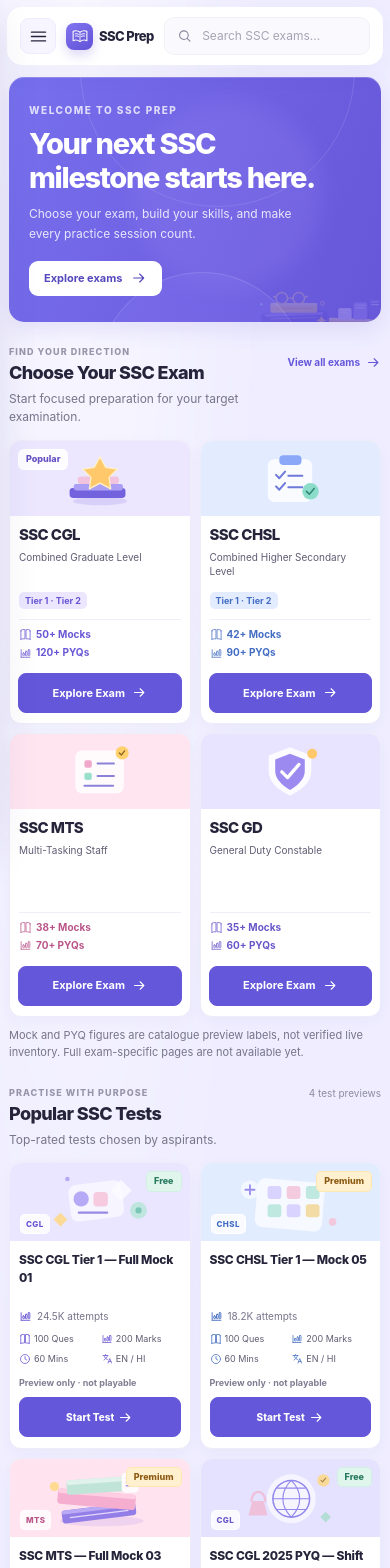
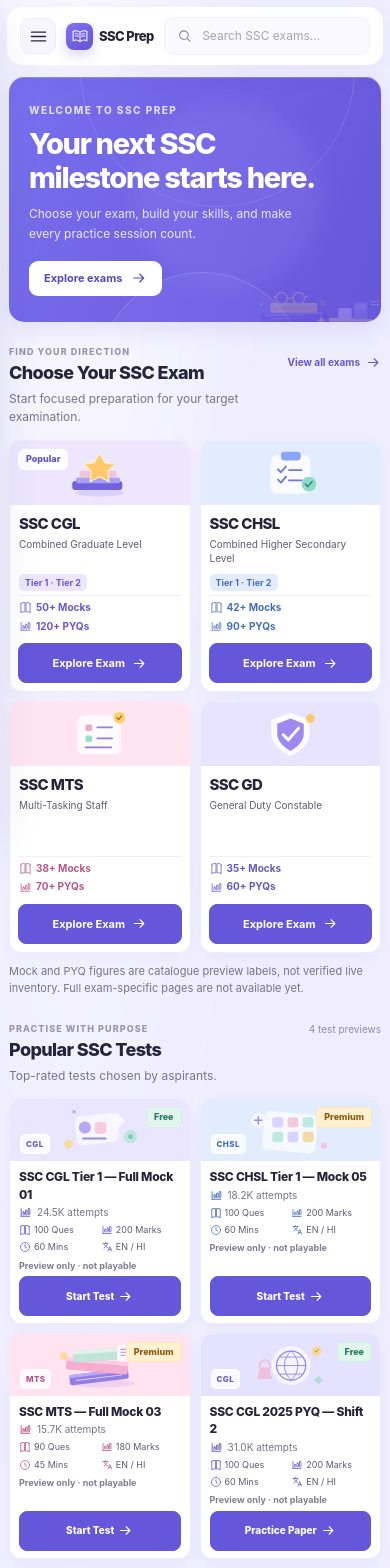
Before and after one commit to zerofall248-cmd/ssc-prep, a Next.js app: page / in a window 390 px wide. Shown: the top 1568 px of the page. Built offline with nearby package versions, Linux system fonts and the light colour scheme.

Commit message:
style: compact featured exam and popular test cards

```diff
--- a/src/app/globals.css
+++ b/src/app/globals.css
@@ -1070,7 +1070,7 @@
 
 .featured-exam-card-top {
   position: relative;
-  min-height: 84px;
+  min-height: 64px;
   display: grid;
   place-items: center;
   overflow: hidden;
@@ -1081,7 +1081,7 @@
 .featured-exam-card-pink { --exam-tint: #ffe5f0; --exam-ink: #b95488; }
 .featured-exam-card-lavender { --exam-tint: #e8e3ff; --exam-ink: #6856c8; }
 
-.exam-illustration { width: 108px; height: 73px; display: grid; place-items: center; }
+.exam-illustration { width: 94px; height: 62px; display: grid; place-items: center; }
 .exam-illustration svg { width: 100%; height: 100%; display: block; }
 .popular-exam-badge {
   position: absolute;
@@ -1096,7 +1096,7 @@
   font-weight: 800;
   line-height: 1.2;
 }
-.featured-exam-main { min-width: 0; padding: 12px 11px 4px; flex: 1; }
+.featured-exam-main { min-width: 0; padding: 8px 10px 2px; flex: 1; }
 .featured-exam-main h3 {
   margin: 0;
   color: var(--ink);
@@ -1106,19 +1106,18 @@
   letter-spacing: -.04em;
 }
 .featured-exam-full-name {
-  min-height: 31px;
-  margin: 5px 0 0;
+  margin: 3px 0 0;
   color: var(--muted-dark);
   font-size: 10px;
-  line-height: 1.45;
+  line-height: 1.4;
   overflow-wrap: anywhere;
 }
 .featured-exam-stages {
-  min-height: 20px;
-  margin-top: 8px;
+  margin-top: 4px;
   display: flex;
   align-items: center;
 }
+.featured-exam-stages:empty { display: none; }
 .featured-exam-stages > span:not(.exam-stage-placeholder) {
   padding: 3px 6px;
   color: var(--exam-ink);
@@ -1130,11 +1129,11 @@
 }
 .exam-stage-placeholder { display: block; height: 17px; }
 .featured-exam-stats {
-  margin-top: 8px;
-  padding-top: 8px;
+  margin-top: 4px;
+  padding-top: 5px;
   display: grid;
   grid-template-columns: minmax(0, 1fr) minmax(0, 1fr);
-  gap: 6px;
+  gap: 4px;
   border-top: 1px solid #f0eef8;
 }
 .featured-exam-stats > span {
@@ -1150,8 +1149,8 @@
 }
 .featured-exam-stats svg { flex: 0 0 auto; opacity: .8; }
 .featured-exam-cta {
-  min-height: 34px;
-  margin: 9px 10px 10px;
+  min-height: 30px;
+  margin: 6px 9px 8px;
   padding: 0 9px;
   display: flex;
   align-items: center;
@@ -1195,7 +1194,7 @@
 
 .popular-test-art {
   position: relative;
-  height: 78px;
+  height: 62px;
   overflow: hidden;
   display: flex;
   align-items: center;
@@ -1241,9 +1240,8 @@
 }
 .test-status-free { color: #28795f; background: #e0f6ed; border: 1px solid #d2efe4; }
 .test-status-premium { color: #8d5a16; background: #fff0cf; border: 1px solid #ffe7b3; }
-.popular-test-copy { min-width: 0; padding: 11px 11px 8px; flex: 1; }
+.popular-test-copy { min-width: 0; padding: 7px 10px 4px; flex: 1; }
 .popular-test-copy h3 {
-  min-height: 37px;
   margin: 0;
   color: var(--ink);
   font-size: 12px;
@@ -1253,7 +1251,7 @@
   overflow-wrap: anywhere;
 }
 .popular-test-attempts {
-  margin: 6px 0 10px;
+  margin: 3px 0 5px;
   display: flex;
   align-items: center;
   gap: 5px;
@@ -1265,7 +1263,7 @@
 .test-metadata {
   display: grid;
   grid-template-columns: minmax(0, 1fr) minmax(0, 1fr);
-  gap: 7px 5px;
+  gap: 4px 4px;
 }
 .test-metadata > span {
   min-width: 0;
@@ -1280,18 +1278,18 @@
 .test-metadata svg { flex: 0 0 auto; color: var(--test-ink); opacity: .9; }
 .test-preview-note {
   display: block;
-  margin-top: 10px;
+  margin-top: 5px;
   color: #807d92;
   font-size: 9px;
   font-weight: 700;
 }
 .popular-test-actions {
   margin-top: auto;
-  padding: 0 11px 11px;
+  padding: 0 10px 7px;
 }
 .test-cta {
   width: 100%;
-  min-height: 35px;
+  min-height: 31px;
   padding: 0 8px;
   display: flex;
   align-items: center;
@@ -1323,13 +1321,13 @@
 @media (max-width: 1240px) {
   .featured-exam-grid,
   .popular-test-grid { grid-template-columns: repeat(2, minmax(0, 1fr)); }
-  .featured-exam-card-top { min-height: 88px; }
-  .popular-test-art { height: 90px; }
+  .featured-exam-card-top { min-height: 70px; }
+  .popular-test-art { height: 66px; }
 }
 
 @media (max-width: 980px) {
-  .featured-exam-card-top { min-height: 82px; }
-  .popular-test-art { height: 84px; }
+  .featured-exam-card-top { min-height: 66px; }
+  .popular-test-art { height: 64px; }
 }
 
 @media (max-width: 760px) {
@@ -1337,12 +1335,12 @@
   .section-view-all { margin-top: 3px; }
   .featured-exam-grid,
   .popular-test-grid { grid-template-columns: repeat(2, minmax(0, 1fr)); }
-  .featured-exam-card-top { min-height: 92px; }
+  .featured-exam-card-top { min-height: 72px; }
   .featured-exam-main { padding-inline: 12px; }
   .featured-exam-main h3 { font-size: 16px; }
   .featured-exam-full-name { font-size: 11px; min-height: 33px; }
   .featured-exam-stats > span { font-size: 10px; }
-  .popular-test-art { height: 98px; }
+  .popular-test-art { height: 72px; }
   .popular-test-copy { padding: 12px; }
   .popular-test-copy h3 { font-size: 13px; }
   .test-metadata > span { font-size: 10px; }
@@ -1353,18 +1351,18 @@
 @media (max-width: 520px) {
   .featured-exam-grid,
   .popular-test-grid { grid-template-columns: repeat(2, minmax(0, 1fr)); gap: 9px; }
-  .featured-exam-card-top { min-height: 75px; }
-  .exam-illustration { width: 92px; height: 68px; }
+  .featured-exam-card-top { min-height: 64px; }
+  .exam-illustration { width: 85px; height: 56px; }
   .featured-exam-main { padding: 10px 9px 4px; }
   .featured-exam-main h3 { font-size: 15px; }
   .featured-exam-full-name { font-size: 10px; }
   .featured-exam-stats { grid-template-columns: 1fr; gap: 5px; }
   .featured-exam-stats > span { font-size: 10px; }
   .featured-exam-cta { margin-inline: 8px; }
-  .popular-test-art { height: 78px; }
-  .popular-test-copy { padding: 10px 9px 8px; }
-  .popular-test-copy h3 { min-height: 53px; font-size: 12px; }
-  .test-metadata { gap: 8px 2px; }
+  .popular-test-art { height: 62px; }
+  .popular-test-copy { padding: 7px 9px 4px; }
+  .popular-test-copy h3 { font-size: 12px; }
+  .test-metadata { gap: 5px 2px; }
   .test-metadata > span { gap: 3px; font-size: 9px; }
   .test-metadata svg { width: 12px; height: 12px; }
   .popular-test-actions { padding-inline: 9px; }
@@ -1376,8 +1374,8 @@
 @media (max-width: 360px) {
   .featured-exam-grid,
   .popular-test-grid { grid-template-columns: 1fr; }
-  .featured-exam-card-top { min-height: 88px; }
+  .featured-exam-card-top { min-height: 68px; }
   .featured-exam-stats { grid-template-columns: repeat(2, minmax(0, 1fr)); }
-  .popular-test-art { height: 94px; }
+  .popular-test-art { height: 64px; }
   .popular-test-copy h3 { min-height: auto; }
 }
```
